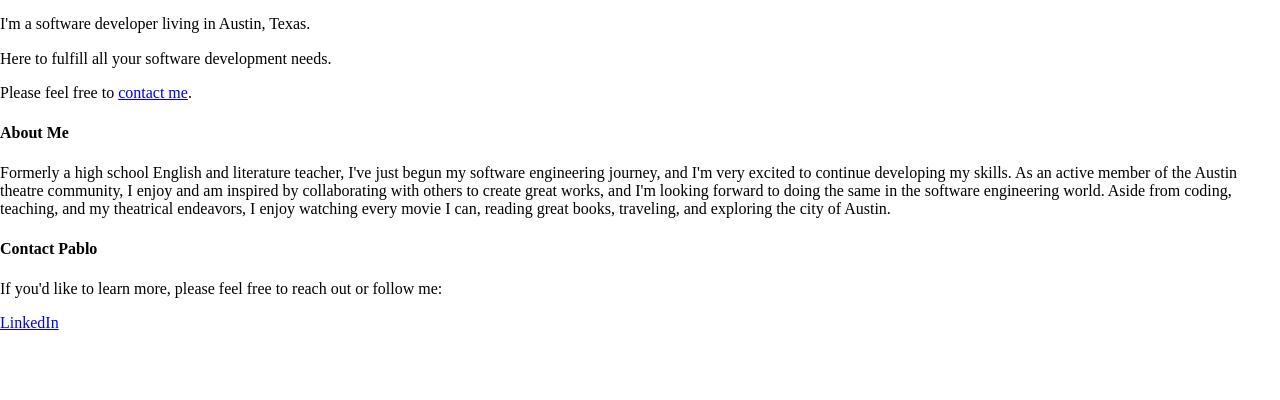
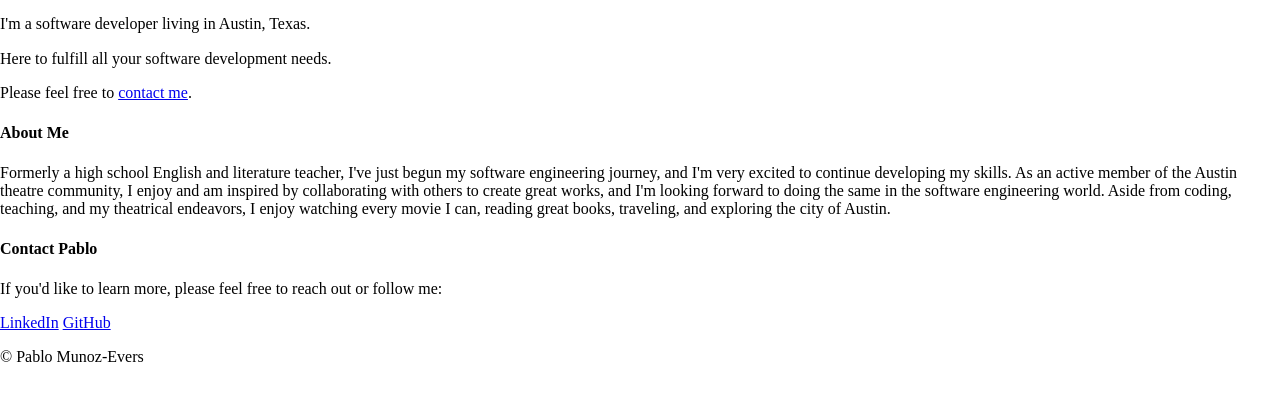
Before and after one commit to pamunev/portfolio, a plain HTML site: page index.html in a window 1280 px wide. Shown: the part 152-552 px from the top of the page. Drawn offline with nearby package versions, Linux system fonts and the light colour scheme.

Commit message:
Update index.html

```diff
--- a/index.html
+++ b/index.html
@@ -38,11 +38,12 @@
     <h4>Contact Pablo</h4>
     <p>If you'd like to learn more, please feel free to reach out or follow me:</p>
     <a href="https://www.linkedin.com/in/pablo-munoz-evers-46b232149/">LinkedIn</a>
-    <a href="https://github.com/pamunev>GitHub</a>
+    <a href="https://github.com/pamunev">GitHub</a>
   </article>
   </main>
 
   <footer>
+             <p>© Pablo Munoz-Evers</p>
   </footer>
 
   </body>
```
